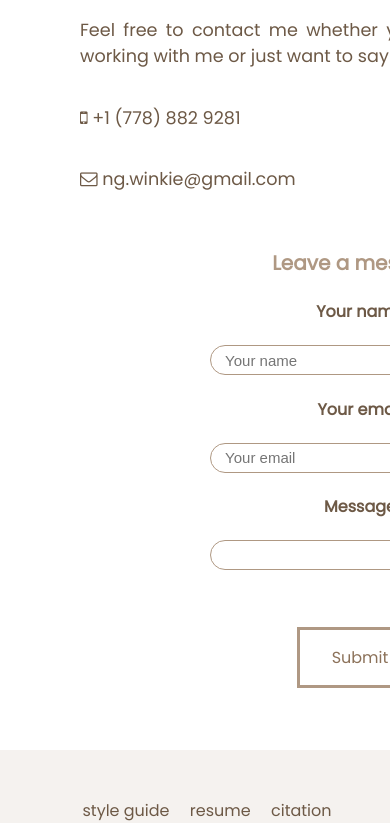
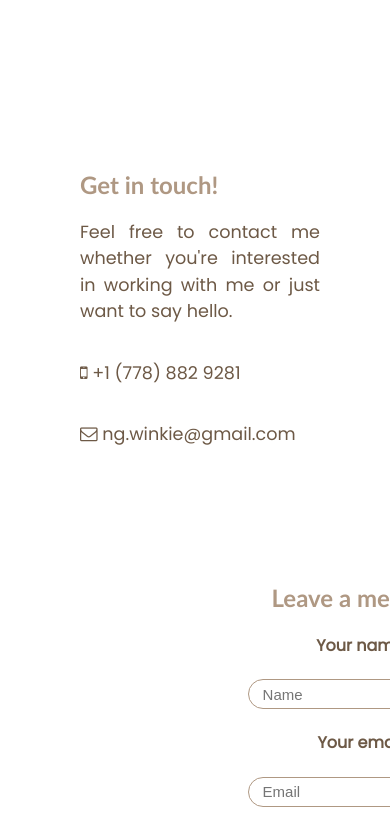
Before and after one commit to winkien/P03, a plain HTML site: page contact.html in a window 390 px wide. Shown: the part 72-895 px from the top of the page. Drawn offline with Linux system fonts and the light colour scheme.

Commit message:
contact page responsive

```diff
--- a/contact.html
+++ b/contact.html
@@ -46,18 +46,18 @@
         <p><i class="fa fa-envelope-o"></i> ng.winkie@gmail.com</p>
       </div>
       <div class="contact-form">
-        <h3>Leave a message</h3>
+        <h2>Leave a message</h2>
         <h4>Your name</h4>
         <form>
-          <input type="search" placeholder="Your name">
+          <input type="search" placeholder="Name">
         </form>
         <h4>Your email</h4>
         <form>
-          <input type="search" placeholder="Your email">
+          <input type="search" placeholder="Email">
         </form>
         <h4>Message</h4>
         <form>
-          <input type="search" placeholder="">
+          <input type="search" placeholder="Message">
         </form>
         <br><br><br>
         <a class="button" href="home.html">Submit</a>
--- a/css/main.css
+++ b/css/main.css
@@ -369,7 +369,7 @@ body {
 }
 
 input[type=search] {
-  width: 20em;
+  width: 15em;
   transition: width .35s ease-in-out;
   border: 0.125em solid #af9883;
   border-radius: 1.875em;
@@ -386,7 +386,6 @@ input[type=search]:hover {
 }
 
 input[type=search]:focus, input[type=forminfo]:focus {
-  width: 30em;
   background-color: #f5f2ef;
 }
 
@@ -966,11 +965,28 @@ input[type=search]:focus, input[type=forminfo]:focus {
 }
 
 /* contact page */
+@media screen and (min-width: 959px){
+  .contact-flex .contact-text{
+    margin-top: -6em;
+  }
+}
+
+@media screen and (min-width: 550px){
+  input[type=search] {
+    width: 25em;
+  }
+}
+
+@media screen and (max-width: 959px){
+  .contact-flex .contact-text{
+    margin-bottom: 5em;
+  }
+}
+
 .contact-page{
   color: #6d5946;
   margin: 5em;
   margin-top: 10em;
-  /* font-family: "Trebuchet MS"; */
 }
 
 .contact-flex{
@@ -984,9 +1000,8 @@ input[type=search]:focus, input[type=forminfo]:focus {
 
 .contact-flex .contact-text{
   position: relative;
-  max-width: 30em;
-  flex: 0 0 30em;
-  margin-top: -13em;
+  max-width: 15em;
+  flex: 0 0 20em;
 }
 
 .contact-text p {
@@ -1000,10 +1015,10 @@ input[type=search]:focus, input[type=forminfo]:focus {
   position: relative;
   max-width: 35em;
   flex: 0 0 35em;
-  /* float: center; */
   text-align: center;
 }
 
-.contact-text h2, .contact-form h3{
+.contact-page h2{
   color: #af9883;
+  font-family: "Trebuchet MS";
 }
```
Also changed, not shown: home.html (+2 -2 lines).
